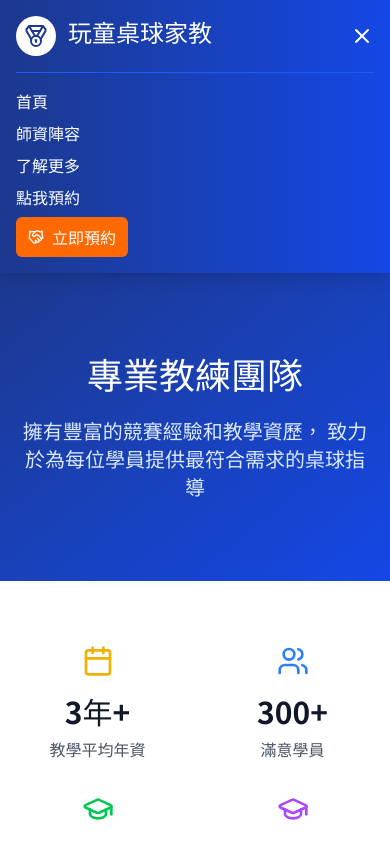
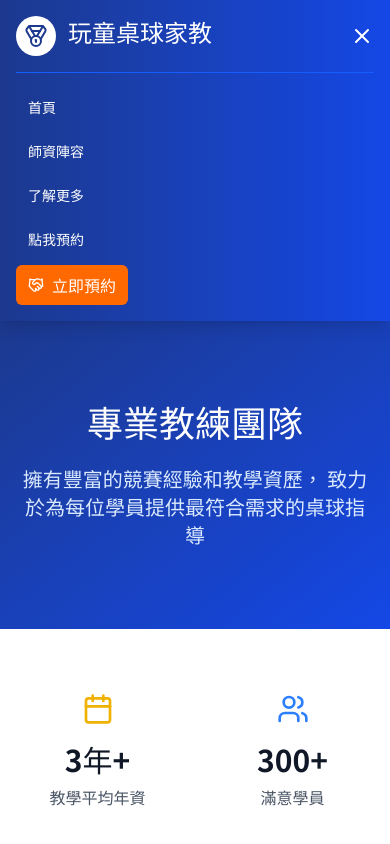
Before and after one commit to pp-dream/website, a React (Vite) app: page /website/about in a window 390 px wide. Both pictures are taken after a click on the button 362 px from the left and 36 px from the top of the page. Shown: the top 844 px of the page. Built offline with nearby package versions, Linux system fonts and the light colour scheme; a web font is replaced by a local one.

Commit message:
手機直立問題優化

```diff
--- a/src/components/Header.tsx
+++ b/src/components/Header.tsx
@@ -67,22 +67,24 @@ const Header: React.FC = () => {
              {navItems.map((item) =>
   item.path.startsWith("http") ? (
    <a
-  href="https://page.line.me/845qnobd"
+  href={item.path} // ✅ 使用 item.path 就能跟資料同步
   target="_blank"
   rel="noopener noreferrer"
   className="px-3 py-2 rounded-md text-sm text-white hover:bg-blue-600"
 >
-  加入官方LINE
+  {item.label}
 </a>
+
 
   ) : (
   <Link
   to={item.path}
   key={item.path}
-      className="..."
+  className="px-3 py-2 rounded-md text-sm text-white hover:bg-blue-600"
 >
   {item.label}
 </Link>
+
   )
 )}
               <Link
```
Lines whose indentation alone changed are shown as unchanged.
